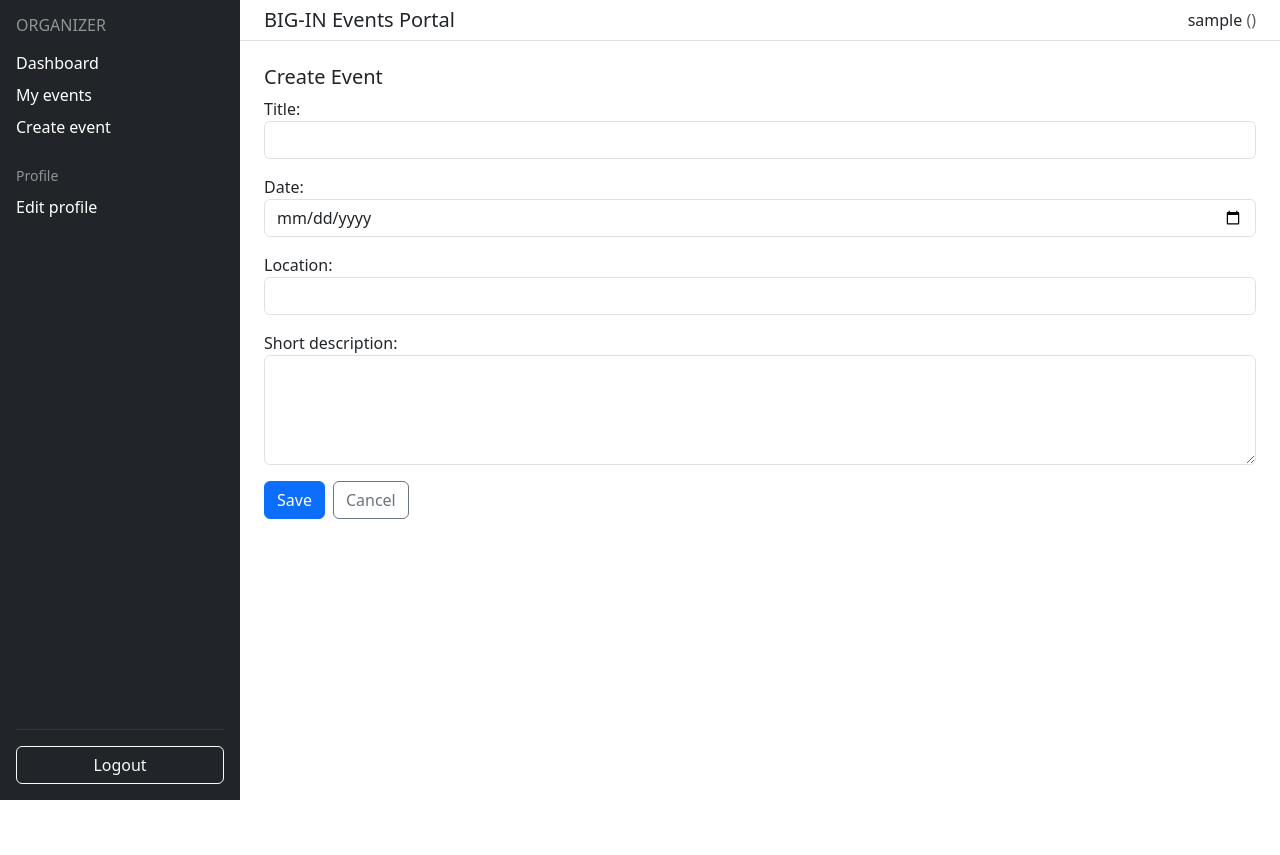
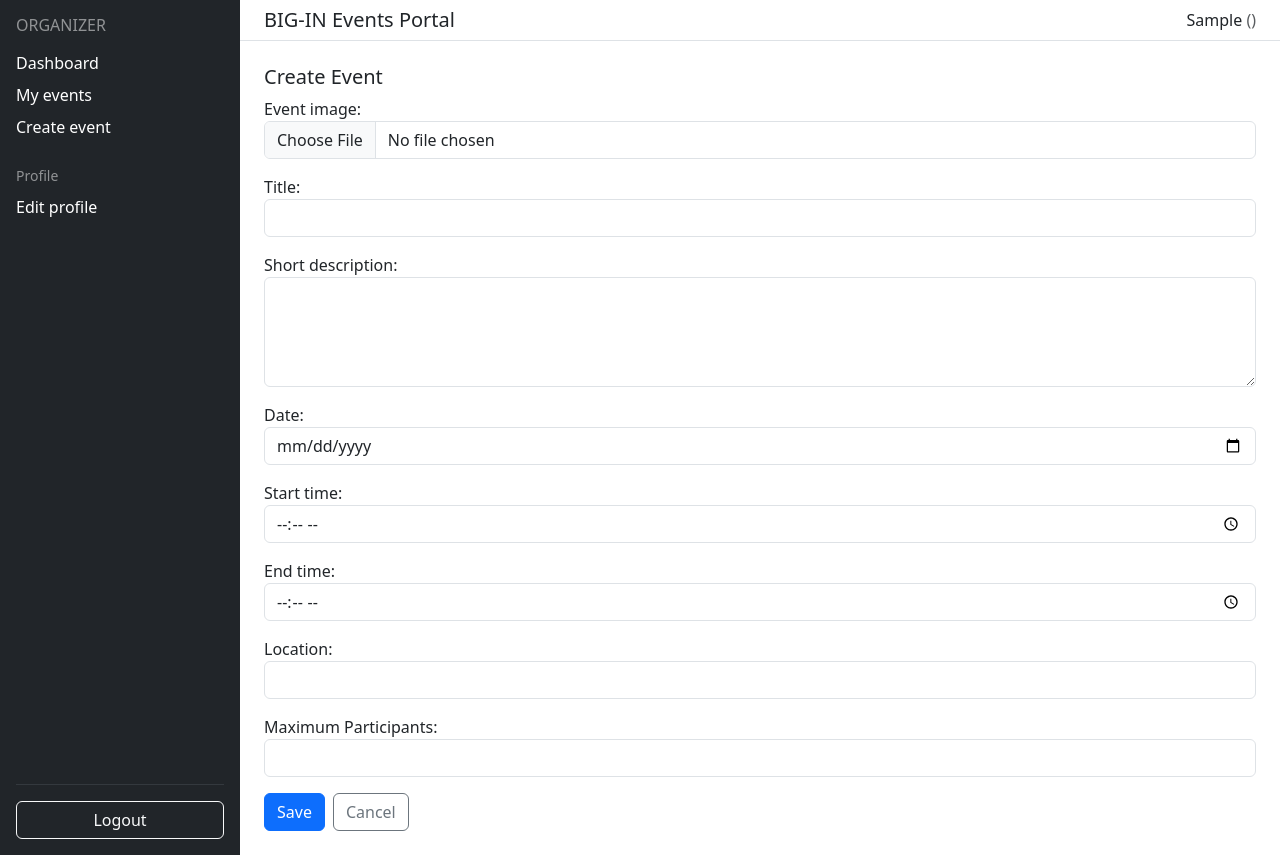
Before and after one commit to Nopd101/community_events_portal, a Django app: page /events/organizer/events/create/ in a window 1280 px wide. Before the commit the page ends 800 px from the top, so only its background shows below. Run offline with Django 5.2, Linux system fonts and the light colour scheme; the visitor is signed in with stand-in values (Sample User, id 1).

Commit message:
done adding event image and max participants and date filter

```diff
--- a/accounts/views.py
+++ b/accounts/views.py
@@ -37,7 +37,7 @@ def register(request):
 
             login(request, user)
             messages.success(request, "Welcome! Your account was created.")
-            return redirect("route_after_login")
+            return redirect("accounts:route_after_login")
     else:
         form = CustomUserCreationForm()
     return render(request, "registration/register.html", {"form": form})
--- a/community_events/settings.py
+++ b/community_events/settings.py
@@ -126,3 +126,5 @@ DEFAULT_AUTO_FIELD = 'django.db.models.BigAutoField'
 LOGIN_URL = "login"
 LOGIN_REDIRECT_URL = 'accounts:route_after_login'
 LOGOUT_REDIRECT_URL = 'login'
+MEDIA_URL = '/media/'
+MEDIA_ROOT = BASE_DIR / 'media'
--- a/community_events/urls.py
+++ b/community_events/urls.py
@@ -17,6 +17,8 @@ Including another URLconf
 from django.contrib import admin
 from django.urls import path, include
 from django.contrib.auth.views import LoginView
+from django.conf import settings
+from django.conf.urls.static import static
 
 urlpatterns = [
     path('admin/', admin.site.urls),
@@ -33,3 +35,6 @@ urlpatterns = [
     path('events/', include(('events.urls', 'events'), namespace='events')),
 
 ]
+
+if settings.DEBUG:
+    urlpatterns += static(settings.MEDIA_URL, document_root=settings.MEDIA_ROOT)
--- a/events/forms.py
+++ b/events/forms.py
@@ -1,17 +1,35 @@
 from django import forms
-from .models import Event, Feedback
+from .models import Event, Feedback, EventCapacity
 
 
 class EventForm(forms.ModelForm):
+    max_participants = forms.IntegerField(
+        min_value=1,
+        label="Maximum Participants",
+        widget=forms.NumberInput(attrs={
+            "class": "form-control",
+        }),
+    )
     class Meta:
         model = Event
-        fields = ["title", "date", "location", "short_description"]
+        fields = ["image", "title", "short_description", "date","start_time", "end_time", "location","max_participants" ]
         widgets = {
+            "image": forms.ClearableFileInput(attrs={
+                "class": "form-control",
+            }),
             "title": forms.TextInput(attrs={
                 "class": "form-control",
             }),
             "date": forms.DateInput(attrs={
-                "type": "date",          # <--- browser date picker
+                "type": "date",
+                "class": "form-control",
+            }),
+            "start_time": forms.TimeInput(attrs={
+                "type": "time",
+                "class": "form-control",
+            }),
+            "end_time": forms.TimeInput(attrs={
+                "type": "time",
                 "class": "form-control",
             }),
             "location": forms.TextInput(attrs={
@@ -21,13 +39,22 @@ class EventForm(forms.ModelForm):
                 "class": "form-control",
                 "rows": 4,
             }),
+            "max_participants": forms.NumberInput(attrs={
+                "class": "form-control",
+                "min": 1,
+            }),
         }
         labels = {
             "title": "Title",
             "date": "Date",
+            "start_time": "Start time",
+            "end_time": "End time",
             "location": "Location",
             "short_description": "Short description",
+            "image": "Event image",
+            "max_participants": "Maximum Participants",
         }
+
 
 
 class FeedbackForm(forms.ModelForm):
@@ -49,3 +76,11 @@ class FeedbackForm(forms.ModelForm):
             "rating": "Rating (1–5)",
             "comment": "Comment (optional)",
         }
+
+class EventCapacityForm(forms.ModelForm):
+    class Meta:
+        model = EventCapacity
+        fields = ["max_participants"]
+        widgets = {
+            "max_participants": forms.NumberInput(attrs={"class": "form-control", "min": 1}),
+        }
--- a/events/models.py
+++ b/events/models.py
@@ -1,6 +1,15 @@
 from django.db import models
 from django.conf import settings
+import uuid
+import os
 
+def event_image_upload_path(instance, filename):
+    # get file extension
+    ext = filename.split('.')[-1]
+    # create random filename (UUID)
+    new_filename = f"{uuid.uuid4().hex}.{ext}"
+    # put it in your events/images/ folder
+    return os.path.join("events", "images", new_filename)
 
 class Event(models.Model):
     STATUS_CHOICES = [
@@ -11,6 +20,8 @@ class Event(models.Model):
     ]
     title = models.CharField(max_length=200)
     date = models.DateField(null=True, blank=True)
+    start_time = models.TimeField(null=True, blank=True)
+    end_time = models.TimeField(null=True, blank=True)
     location = models.CharField(max_length=200, blank=True)
     short_description = models.TextField(blank=True)
     organizer = models.ForeignKey(
@@ -19,6 +30,12 @@ class Event(models.Model):
         related_name="organized_events",
     )
     status = models.CharField(max_length=20, choices=STATUS_CHOICES, default="pending")
+
+    image = models.ImageField(
+        upload_to=event_image_upload_path,
+        null=True,
+        blank=True,
+    )
 
     def __str__(self):
         return self.title
@@ -52,3 +69,33 @@ class Feedback(models.Model):
 
     def __str__(self):
         return f"{self.event.title} - {self.user.username} ({self.rating}★)"
+
+
+class EventCapacity(models.Model):
+    """
+    Stores capacity info for an event:
+    - max_participants: allowed max
+    - current_participants: cached current count
+    """
+    event = models.OneToOneField(
+        Event,
+        on_delete=models.CASCADE,
+        related_name="capacity",
+    )
+    max_participants = models.PositiveIntegerField()
+    current_participants = models.PositiveIntegerField(default=0)
+
+    def __str__(self):
+        return f"{self.event.title} capacity ({self.current_participants}/{self.max_participants})"
+
+    @property
+    def is_full(self):
+        return self.current_participants >= self.max_participants
+
+    def refresh_current_participants(self):
+        """
+        Recalculate based on Participation records.
+        Call this if you want a fresh count from DB.
+        """
+        self.current_participants = self.event.participants.count()
+        self.save()
--- a/events/templates/events/dashboard_base.html
+++ b/events/templates/events/dashboard_base.html
@@ -24,7 +24,7 @@
       {% block topbar %}
       <h5 class="mb-0">BIG-IN Events Portal</h5>
       <div>
-        {{ request.user.username }}
+        {{ request.user.first_name }}
         <span class="text-muted">({{ request.user.profile.role|title }})</span>
       </div>
       {% endblock %}
--- a/events/templates/events/event_form.html
+++ b/events/templates/events/event_form.html
@@ -43,8 +43,23 @@
 </div>
 {% endif %}
 
-<form method="post" novalidate>
-  {% csrf_token %} {{ form.as_p }}
+<form method="post" enctype="multipart/form-data" novalidate>
+  {% csrf_token %}
+  {{ form.as_p }}
+
+  <!-- Image preview -->
+  <div class="mt-3">
+    <img
+      id="image-preview"
+      {% if form.instance.image %}
+        src="{{ form.instance.image.url }}"
+        style="max-width: 250px; max-height: 250px;"
+      {% else %}
+        style="max-width: 250px; max-height: 250px; display: none;"
+      {% endif %}
+      alt="Event image preview"
+    />
+  </div>
 
   <div class="d-flex gap-2 mt-3">
     <button type="submit" class="btn btn-primary">
@@ -53,8 +68,35 @@
     <a
       href="{% url 'events:organizer_events' %}"
       class="btn btn-outline-secondary"
-      >Cancel</a
     >
+      Cancel
+    </a>
   </div>
 </form>
+
+<script>
+  document.addEventListener("DOMContentLoaded", function () {
+    const input = document.getElementById("id_image");   // Django's default id
+    const preview = document.getElementById("image-preview");
+
+    if (!input || !preview) return;
+
+    input.addEventListener("change", function (event) {
+      const file = event.target.files[0];
+
+      if (!file) {
+        preview.style.display = "none";
+        preview.src = "";
+        return;
+      }
+
+      const reader = new FileReader();
+      reader.onload = function (e) {
+        preview.src = e.target.result;
+        preview.style.display = "block";
+      };
+      reader.readAsDataURL(file);
+    });
+  });
+</script>
 {% endblock %}
--- a/events/views.py
+++ b/events/views.py
@@ -4,7 +4,7 @@ from django.contrib.auth.decorators import login_required
 from django.contrib.auth import get_user_model
 from django.shortcuts import get_object_or_404, redirect, render
 from django.db.models import Q
-from .models import Event, Participation, Feedback
+from .models import Event, Participation, Feedback, EventCapacity
 from .forms import EventForm, FeedbackForm
 from accounts.forms import UserProfileForm
 
@@ -230,15 +230,26 @@ def organizer_events(request):
     if not allow(request, {"organizer"}):
         return redirect("route_after_login")
 
+    # Read filters
     status = request.GET.get("status", "").strip()
     q = (request.GET.get("q") or "").strip()
+    date_from = request.GET.get("date_from", "").strip()
+    date_to = request.GET.get("date_to", "").strip()
 
+    # Base queryset
     my_events = Event.objects.filter(organizer=request.user)
+
+    # Apply filters
     if status:
         my_events = my_events.filter(status=status)
     if q:
         my_events = my_events.filter(title__icontains=q)
+    if date_from:
+        my_events = my_events.filter(date__gte=date_from)
+    if date_to:
+        my_events = my_events.filter(date__lte=date_to)
 
+    # Calculate feedback data (your existing logic)
     for e in my_events:
         feedbacks = Feedback.objects.filter(event=e)
         if feedbacks.exists():
@@ -249,10 +260,13 @@ def organizer_events(request):
             e.avg_rating = "-"
             e.fb_count = 0
 
+    # Render template with all filter values included
     return render(request, "events/organizer_events.html", {
         "my_events": my_events,
         "status": status,
         "q": q,
+        "date_from": date_from,   # <-- IMPORTANT
+        "date_to": date_to,       # <-- IMPORTANT
     })
 
 
@@ -262,12 +276,15 @@ def event_create(request):
         return redirect("route_after_login")
 
     if request.method == "POST":
-        form = EventForm(request.POST)
+        form = EventForm(request.POST, request.FILES)  # <-- add request.FILES here
         if form.is_valid():
             event = form.save(commit=False)
             event.organizer = request.user
             event.status = "pending"
             event.save()
+
+            max_participants = form.cleaned_data["max_participants"]
+            EventCapacity.objects.create(event=event, max_participants=max_participants, current_participants=0)
             messages.success(request, "Event created and submitted for review.")
             return redirect("events:organizer_events")
         else:
@@ -290,15 +307,44 @@ def event_update(request, pk):
         return redirect("events:organizer_events")
 
     if request.method == "POST":
-        form = EventForm(request.POST, instance=event)
+        form = EventForm(request.POST, request.FILES, instance=event)
         if form.is_valid():
-            form.save()
+            updated_event = form.save()
+
+            max_participants = form.cleaned_data["max_participants"]
+
+            # make sure capacity exists, create if missing
+            capacity, created = EventCapacity.objects.get_or_create(
+                event=updated_event,
+                defaults={
+                    "max_participants": max_participants,
+                    "current_participants": updated_event.participants.count(),
+                },
+            )
+            # even if it already existed, update it
+            capacity.max_participants = max_participants
+            capacity.save()
+
             messages.success(request, "Event updated.")
             return redirect("events:organizer_events")
         else:
             messages.error(request, "Please correct the errors below.")
     else:
-        form = EventForm(instance=event)
+        # ensure capacity exists for older events, with a sane default
+        capacity, created = EventCapacity.objects.get_or_create(
+            event=event,
+            defaults={
+                "max_participants": 1,
+                "current_participants": event.participants.count(),
+            },
+        )
+
+        form = EventForm(
+            instance=event,
+            initial={
+                "max_participants": capacity.max_participants,
+            },
+        )
 
     return render(request, "events/event_form.html", {
         "form": form,
```
Also changed, not shown: events/templates/events/organizer_events.html (+75 -12 lines), events/migrations/0002_event_image_eventcapacity.py (added), events/migrations/0003_event_end_time_event_start_time_alter_event_image.py (added).
